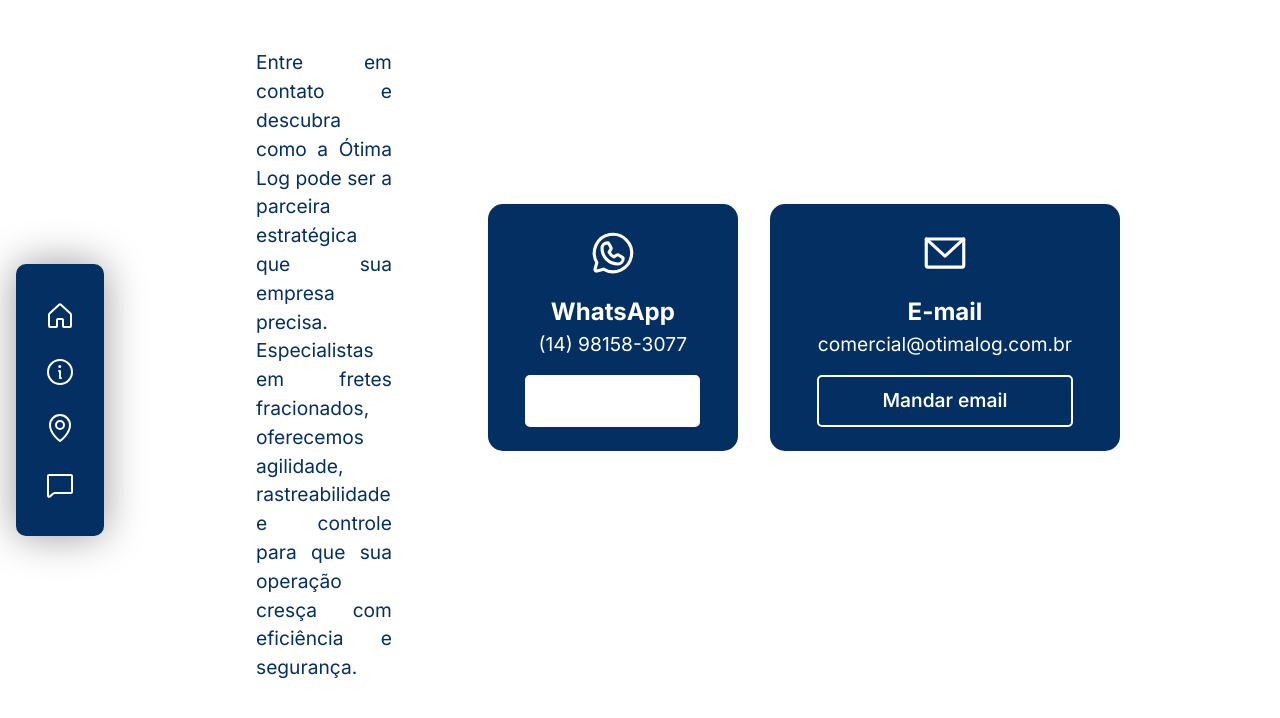
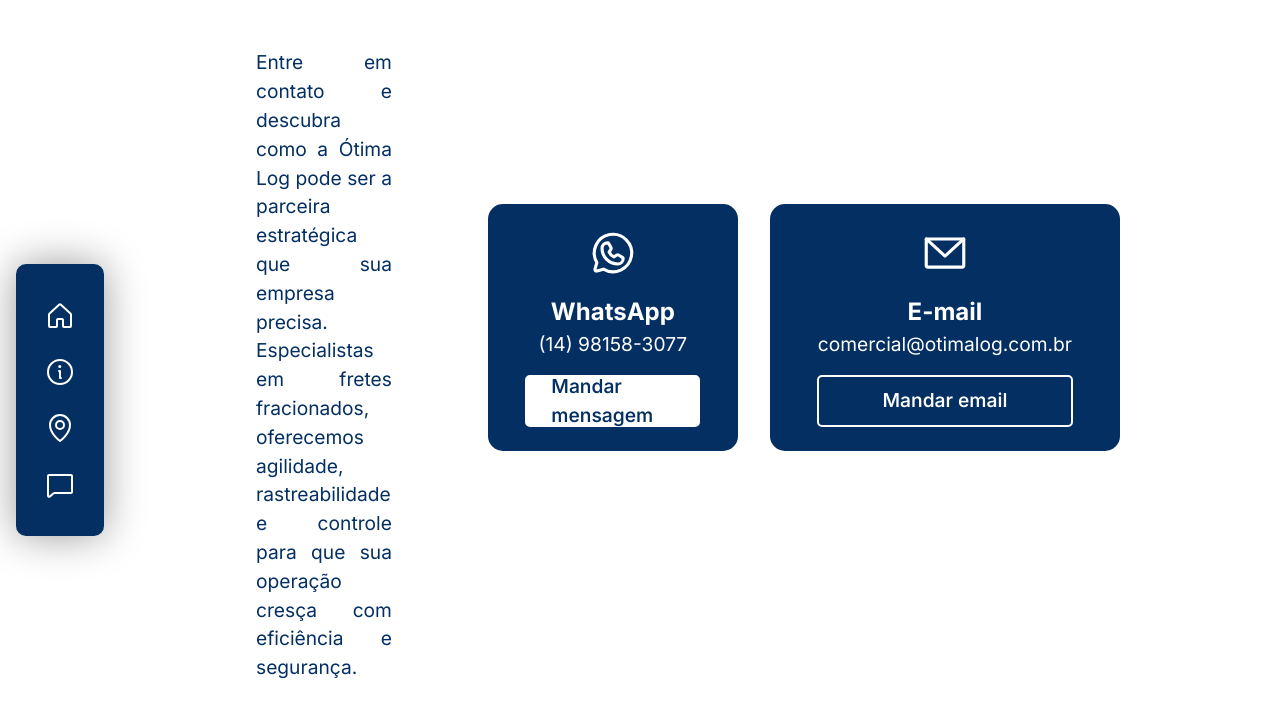
Before and after one commit to RafaelBerger/otimalog, a React (Vite) app: page / in a window 1280 px wide. In both pictures the pointer is over the link "Mandar mensagem". Shown: the part 7764-8482 px from the top of the page. Built offline with nearby package versions, Linux system fonts and the light colour scheme.

Commit message:
hover from contact card and navbar fixed

```diff
--- a/src/styles/contact-card.css
+++ b/src/styles/contact-card.css
@@ -44,8 +44,8 @@
 }
 
 .contact-card-container a:hover {
-  background: var(--primary-color);
-  color: #ffffff;
+  background: #fff;
+  color: #042f62;
 }
 
 @media (max-width: 440px) {
--- a/src/styles/navbar.css
+++ b/src/styles/navbar.css
@@ -48,7 +48,7 @@
 
 /* Hover do link */
 .navbar__link:hover {
-  color: #ffffff;
+  color: #042f62;
 }
 
 .navbar__link:hover span,
@@ -76,7 +76,7 @@
   left: 50%;
   width: 3.5rem;
   height: 3.5rem;
-  background: rgba(255, 255, 255, 0.1);
+  background: #fff;
   border-radius: 17.5px;
   opacity: 0;
   transition: 250ms cubic-bezier(1, 0.2, 0.1, 1.2) all;
```
